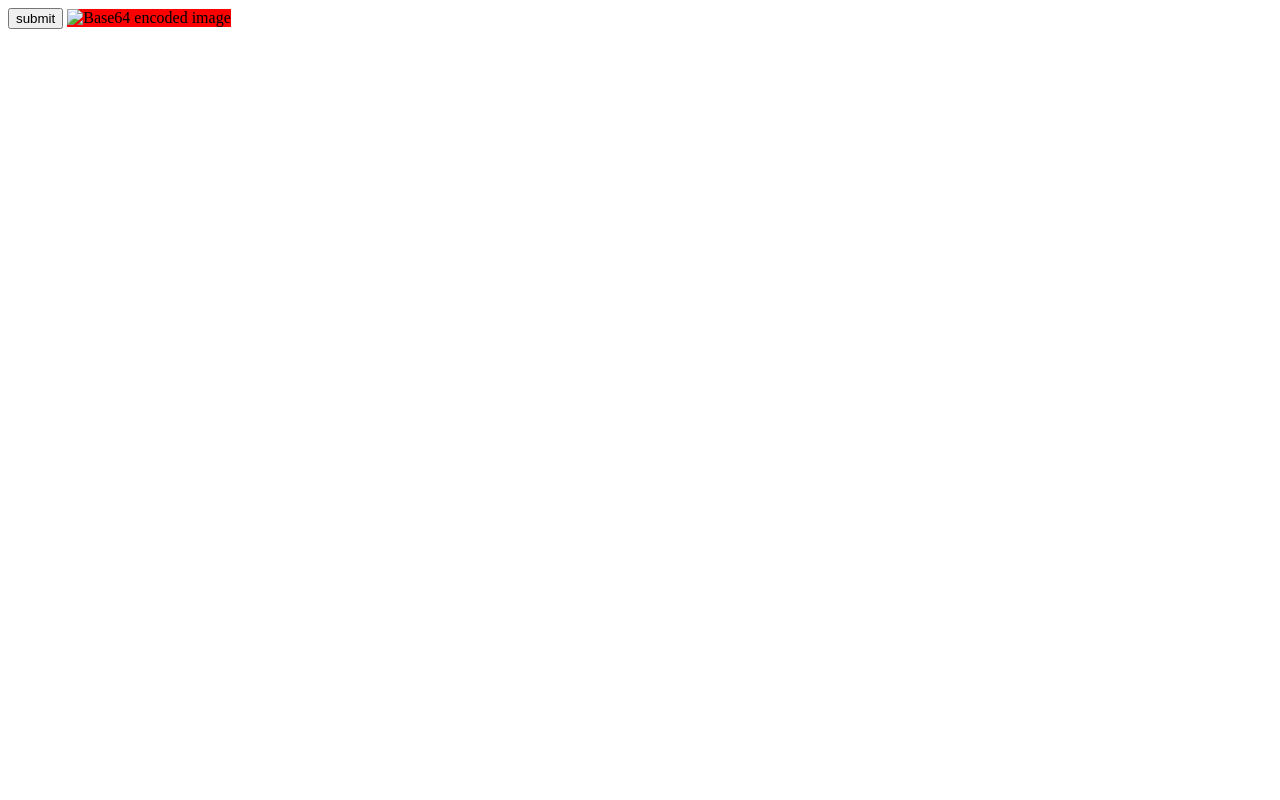
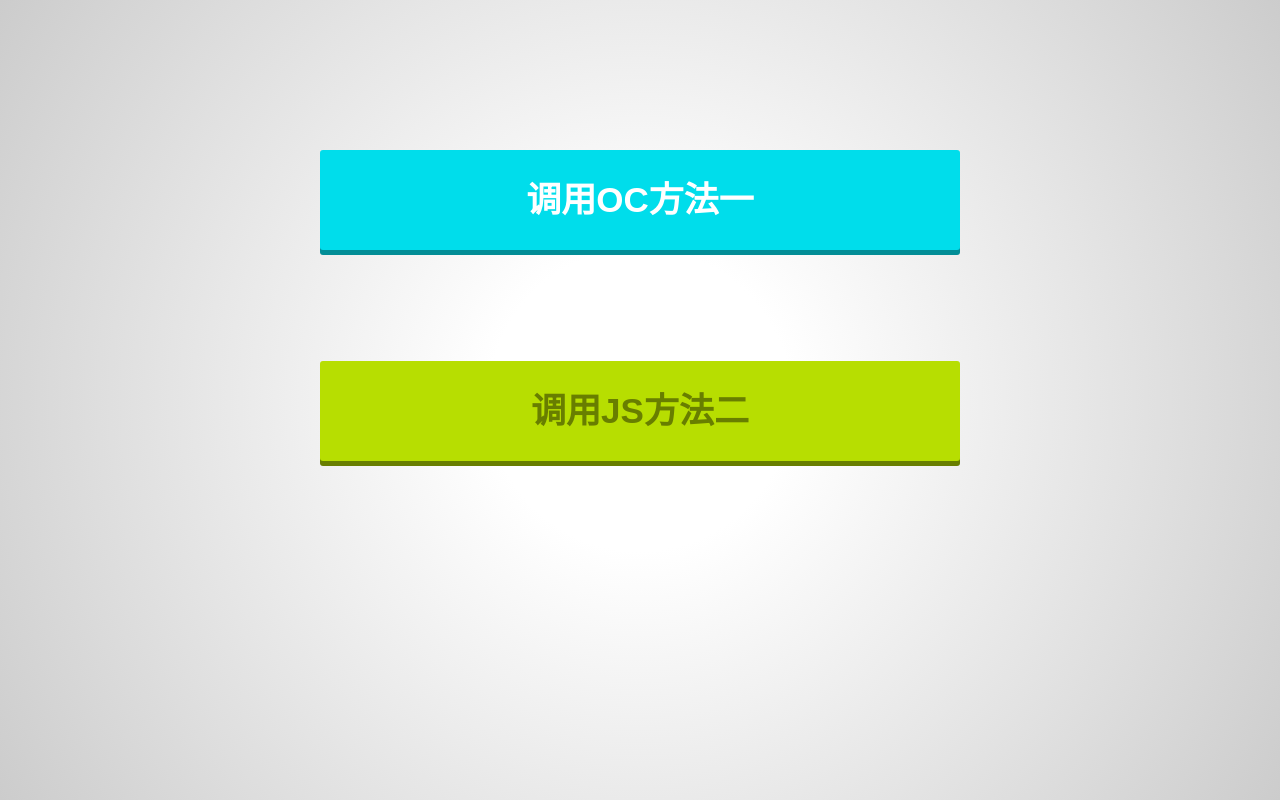
Before and after one commit to yuhechuan/YHWebViewController, a plain HTML site: page YHWebViewController/index.html in a window 1280 px wide. Drawn offline with Linux system fonts and the light colour scheme.

Commit message:
优化界面

```diff
--- a/YHWebViewController/index.html
+++ b/YHWebViewController/index.html
@@ -1,40 +1,37 @@
 <!DOCTYPE html>
-<html lang="en">
+<html>
+
 <head>
-    <meta charset="UTF-8">
-    <title>Title</title>
-    <script>
-        var str = "yuhechuan";
-        function uploadImageFromIOS(str) {
-            console.log("yuhechuan");
-        }
-        var str = "yuhechuan";
-        var dic = {c:4, a:2, d:3, b:1}; // 定义一个字典
-        var arr = [dic];
-        function btnClick() {
-            window.webkit.messageHandlers.test.postMessage(arr);
-            alert(arr);
-            alert(str);
-        }
-        function showBase64Image(e){
-            document.getElementById('img').src=e.image;
-        }
-    </script>
-    <style type="text/css">
-        #img {
-            height: 600px;
-            width:600px;
-            background-color:red;
-            position:auto;
-        }
-    </style>
+
+  <meta charset="UTF-8">
+
+  <title>JS和OC交互</title>
+
+    <link rel="stylesheet" href="style.css" media="screen" type="text/css" />
+
 </head>
+
+<script>
+//判断是否是安卓还是ios
+function isAndroid_ios(){
+    var str = "给OC的数据";
+    window.webkit.messageHandlers.test.postMessage(str);
+}
+
+function send_message(e){
+    var str = "这是一个JS控件" + e;
+    alert(str);
+}
+
+</script>
+
 <body>
-        <button type="submit" id="btn_submit" onclick="btnClick()"> submit </button>
-        <img id="img" alt="Base64 encoded image">
+
+<div class="row">
+    <span class="btn btn-large cancel" onclick="isAndroid_ios()">调用OC方法一</span>
+    <span class="btn btn-large-two submit" onclick="send_message()">调用JS方法二</span>
+</div>
 
 </body>
 
-
-
 </html>
--- /dev/null
+++ b/YHWebViewController/style.css
@@ -0,0 +1,136 @@
+
+/* Keep everything the same */
+* {
+  margin: 0;
+  padding: 0;
+  box-sizing: border-box;
+  font: bold 14px Arial, sans-serif;
+}
+
+/* So the background is not so plain */
+html {
+  height: 100%;
+  background: white;
+  background: radial-gradient(circle, #fff 20%, #ccc);
+  background-size: cover;
+}
+
+.container {
+  width:425px;
+  height:auto;
+  margin: 100px auto 0;
+  display: block;
+}
+
+.row {
+  display:block;
+  width:100%;
+  min-height:100px;
+  height:auto;
+}
+
+.btn {
+  float: left;
+  position: relative;
+  top: 0;
+  cursor: pointer;
+  background: white;
+  border-radius: 3px;
+  box-shadow: 0px 4px rgba(0, 0, 0, 0.2);
+  margin: 0 7px 11px 0;
+  color: #888;
+
+  text-align: center;
+
+  /* so nobody selects the inside text on button */
+  user-select: none;
+
+  /* Smoothing out hover using css3 transitions, if not, the pressed button effect looks a bit hard */
+  transition: all 0.2s ease;
+}
+
+.btn-small {
+  line-height: 36px;
+  width: 78px;
+  height: 36px;
+}
+
+.btn-medium {
+  line-height: 45px;
+  width: 134px;
+  height: 45px;
+  font-size: 120%;
+}
+
+.btn-large {
+  line-height: 100px;
+  width: 50%;
+  height: 100px;
+  font-size: 250%;
+  top:150px;
+  left:25%;
+}
+
+.btn-large-two {
+    line-height: 100px;
+    width: 50%;
+    height: 100px;
+    font-size: 250%;
+    margin-top:250px;
+    left:25%;
+}
+
+/*==========  Different button styles  ==========*/
+
+.submit {
+  background: #b7de01;
+  box-shadow: 0px 5px #687e00;
+  color: #687e00;
+}
+.submit:hover {
+  background: #99ba01;
+  box-shadow: 0px 4px #435100;
+  color: #687e00;
+}
+/* Imitate a pressed effect for buttons */
+.submit:active {
+  box-shadow: 0px 0px #717a33;
+  top: 4px;
+}
+
+
+.cancel {
+  background: #00ddeb;
+  box-shadow: 0px 5px #028d96;
+  color: white;
+}
+
+.cancel:hover {
+  background: #01d1de;
+  box-shadow: 0px 4px #006066;
+  color: white;
+}
+
+/* Imitate a pressed effect for buttons */
+.cancel:active {
+  top: 4px;
+  box-shadow: 0px 0px #d3545d;
+}
+
+.info {
+  background: #d9008f;
+  box-shadow: 0px 5px #5f023f;
+  color: white;
+}
+
+.info:hover {
+  background: #b60178;
+  box-shadow: 0px 4px #3f002a;
+  color: white;
+}
+
+/* Imitate a pressed effect for buttons */
+.info:active {
+  top: 4px;
+  box-shadow: 0px 0px #d3545d;
+}
```
Also changed, not shown: 4 other files.
